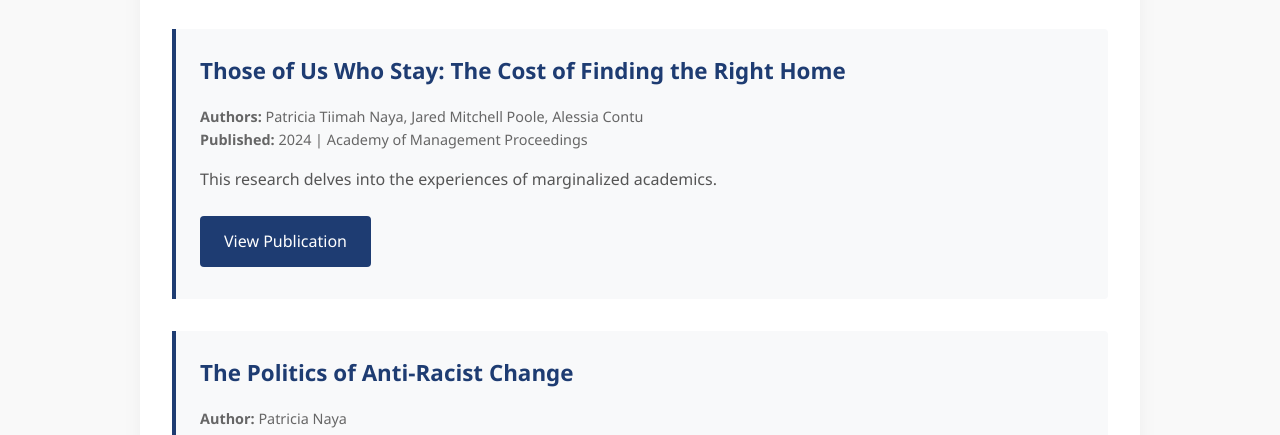
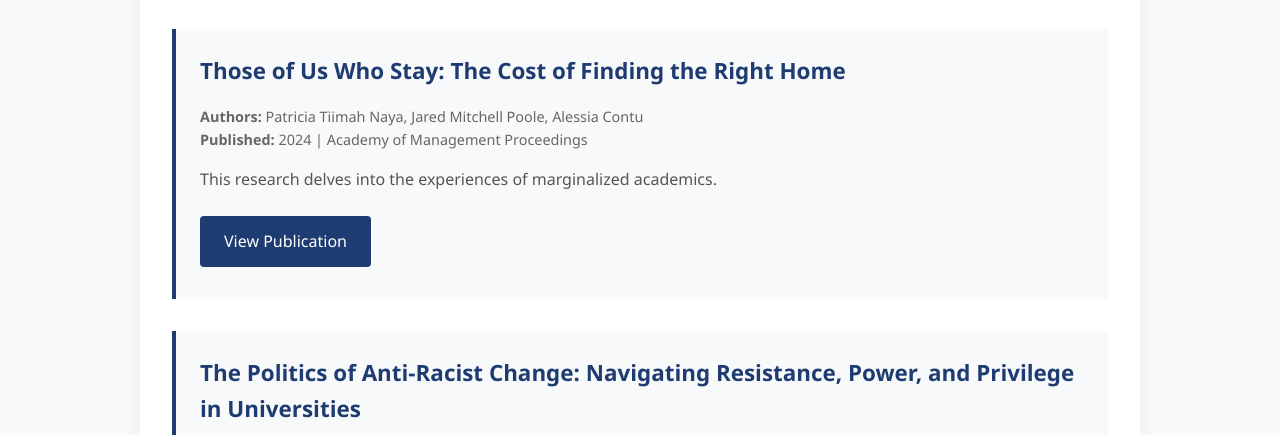
Before and after one commit to nayatpatricia/nayatpatricia.github.io, a plain HTML site: page Articles.html in a window 1280 px wide. Both pictures are taken after a click on the button "Conference Proceedings". Shown: the part 360-795 px from the top of the page. Drawn offline with nearby package versions, Linux system fonts and the light colour scheme.

Commit message:
Update Articles.html

```diff
--- a/Articles.html
+++ b/Articles.html
@@ -381,7 +381,7 @@
                         </article>
 
                         <article class="publication">
-                            <h3>The Politics of Anti-Racist Change</h3>
+                            <h3>The Politics of Anti-Racist Change: Navigating Resistance, Power, and Privilege in Universities </h3>
                             <div class="publication-meta">
                                 <strong>Author:</strong> Patricia Naya<br>
                                 <strong>Published:</strong> November 22, 2024 | APPAM Fall Research Conference
```
